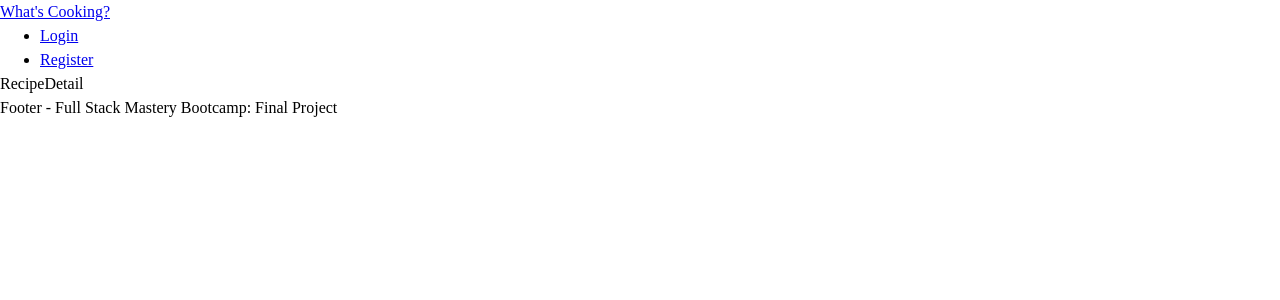
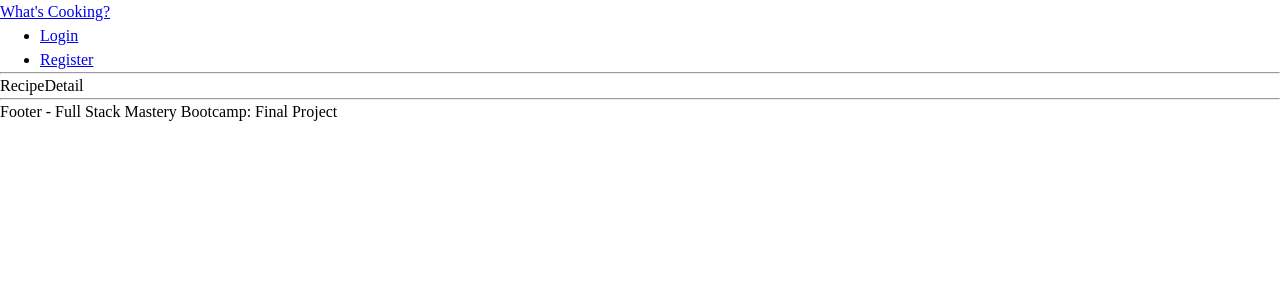
Before and after one commit to pszponder/fsm-final-project-recipe-app, a React (Create React App) app in the folder frontend/: page /recipe-detail in a window 1280 px wide. Shown: the top 300 px of the page. Built offline with nearby package versions, Linux system fonts and the light colour scheme.

Commit message:
Add horizontal rules to distinguish sections

```diff
--- a/frontend/src/components/Footer.jsx
+++ b/frontend/src/components/Footer.jsx
@@ -3,6 +3,7 @@ import React from 'react';
 function Footer() {
   return (
     <>
+      <hr />
       <div>Footer - Full Stack Mastery Bootcamp: Final Project</div>
     </>
   );
--- a/frontend/src/components/Header.jsx
+++ b/frontend/src/components/Header.jsx
@@ -3,6 +3,7 @@ import { Link } from 'react-router-dom';
 
 function Header() {
   return (
+    <>
       <header>
         <div>
           <Link to="/">What's Cooking?</Link>
@@ -16,6 +17,8 @@ function Header() {
           </li>
         </ul>
       </header>
+      <hr />
+    </>
   );
 }
 
```
Lines whose indentation alone changed are shown as unchanged.
